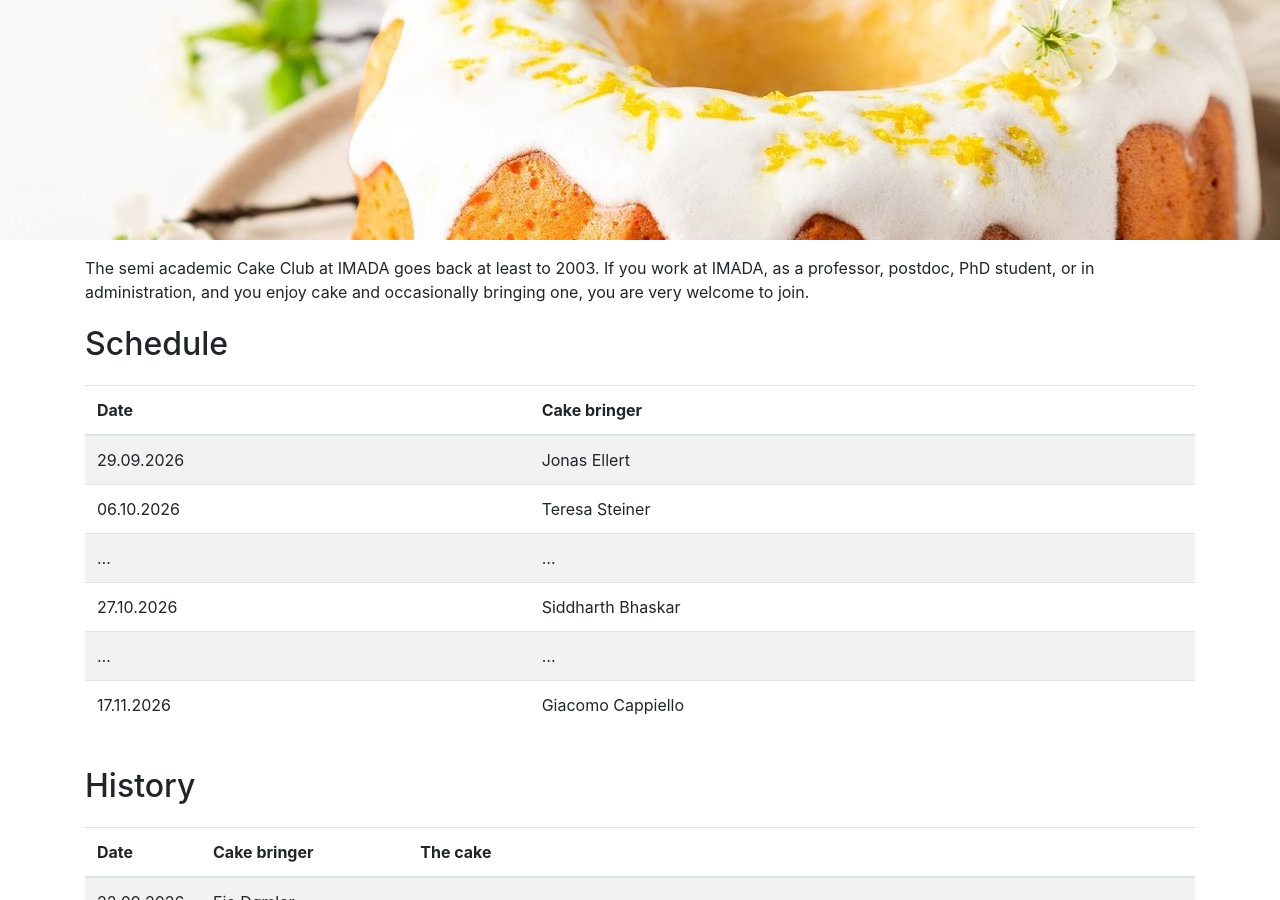
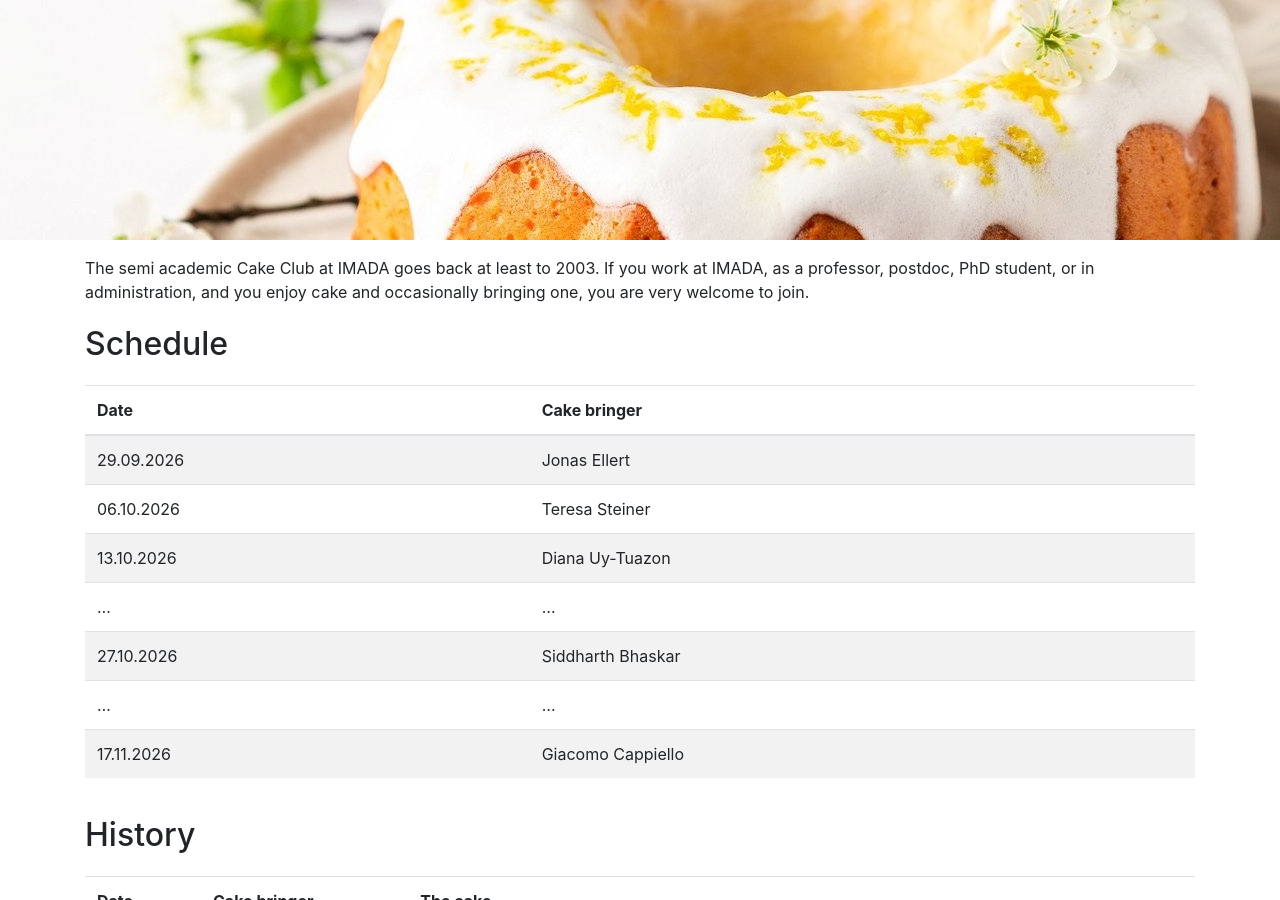
Before and after one commit to larsrohwedder/larsrohwedder.github.io, a Jekyll site: the page built from cakeclub/index.html, in a window 1280 px wide and 900 px high. Built offline with Jekyll 4.4.1, drawn with Linux system fonts in a browser that asks for light colours.

Commit message:
Update schedule.md

```diff
--- a/cakeclub/schedule.md
+++ b/cakeclub/schedule.md
@@ -3,6 +3,7 @@
 | ---------- | --------------------- |
 | 29.09.2026 | Jonas Ellert          |
 | 06.10.2026 | Teresa Steiner        |
+| 13.10.2026 | Diana Uy-Tuazon       |
 | ...        | ...                   |
 | 27.10.2026 | Siddharth Bhaskar     |
 | ...        | ...                   |
```
